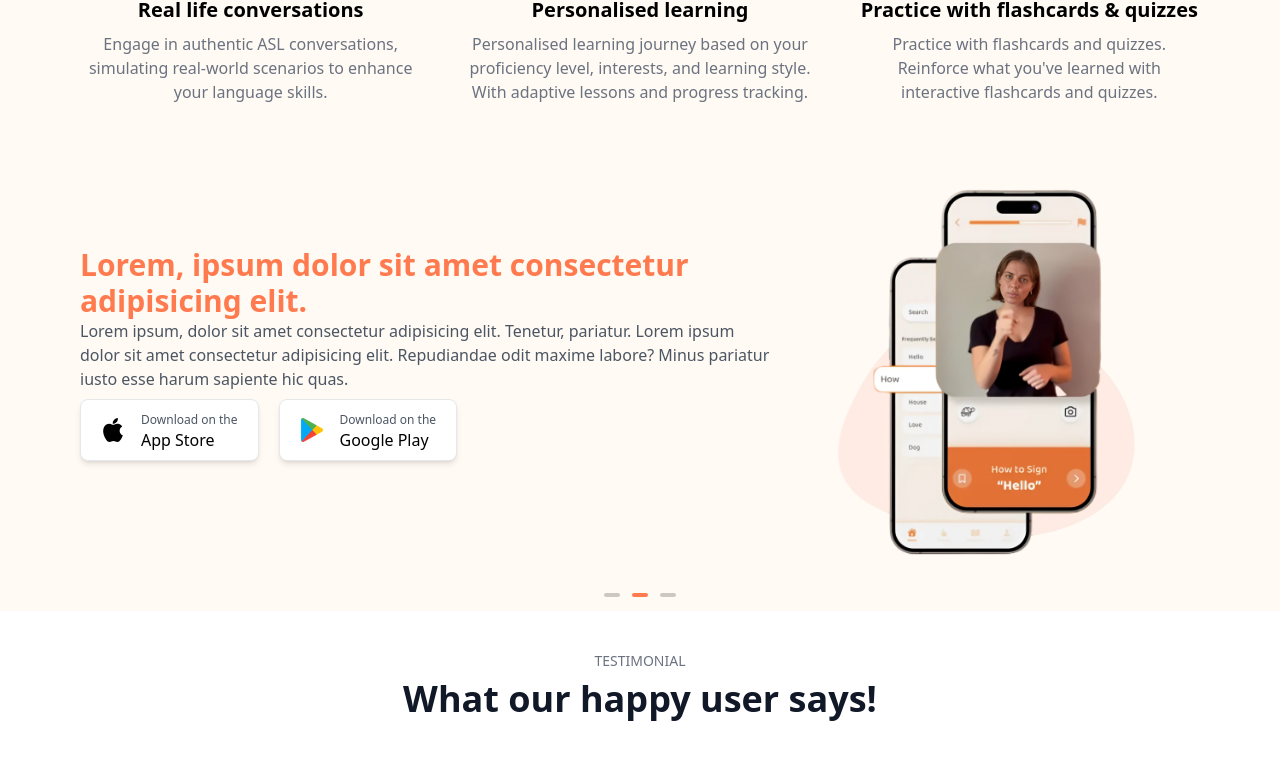
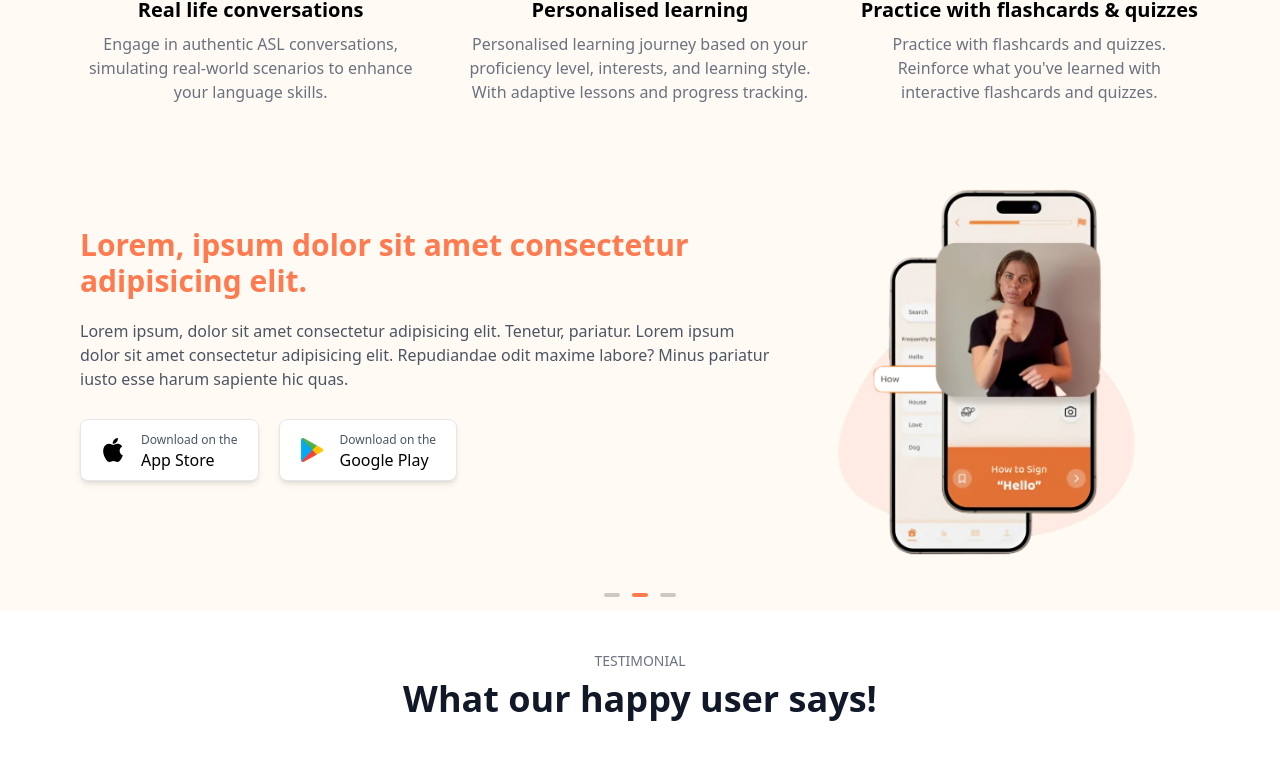
Before and after one commit to gokhanaliccii/aslingo-website, a React (Vite) app: page / in a window 1280 px wide. Shown: the part 1052-1820 px from the top of the page. Built offline with nearby package versions, Linux system fonts and the light colour scheme.

Commit message:
enhancements

```diff
--- a/src/components/features/Slide.jsx
+++ b/src/components/features/Slide.jsx
@@ -5,7 +5,7 @@ const Slide = () => {
   return (
 
     <div className=" mb-10 px-10 flex justify-center md:justify-start flex-col md:flex-row">
-        <div className=" hidden md:visible-flex  justify-center items-center flex-col md:items-baseline text-center md:text-left ">
+        <div className=" hidden md:visible-flex gap-5  justify-center items-center flex-col md:items-baseline text-center md:text-left ">
             <h2 className=" text-3xl font-bold">Lorem, ipsum dolor sit amet consectetur adipisicing elit.</h2>
             <p className=" text-gray-600">Lorem ipsum, dolor sit amet consectetur adipisicing elit. Tenetur, pariatur. Lorem ipsum dolor sit amet consectetur adipisicing elit. Repudiandae odit maxime labore? Minus pariatur iusto esse harum sapiente hic quas.</p>
             <div className=" flex justify-center sm:justify-start flex-col sm:flex-row gap-5 my-2">
--- a/src/components/footer/Footer.jsx
+++ b/src/components/footer/Footer.jsx
@@ -27,13 +27,13 @@ const Footer = () => {
             </p>
             <div className="py-3 flex items-center md:justify-start justify-center">
               <a
-                href="https://www.tiktok.com/@aslingoo"
+                href="https://www.tiktok.com/@aslingoo" target="_blank"
                 className="border-2 mr-2 rounded-full w-10 h-10 cursor-pointer flex items-center justify-center 2 hover:text-black text-white   hover:border-black :border-white "
               >
                 <FaTiktok size={"20px"} />
               </a>
               <a
-                href="https://www.instagram.com/aslingo_app/?igsh=MXR3N2QzOHlobnV3OQ%3D%3D&utm_source=qr"
+                href="https://www.instagram.com/aslingo_app/?igsh=MXR3N2QzOHlobnV3OQ%3D%3D&utm_source=qr" target="_blank"
                 className="border-2 mx-2 rounded-full w-10 h-10 cursor-pointer flex items-center justify-center 2 hover:text-black text-white   hover:border-black :border-white "
               >
                 <FiInstagram size={"20px"} />
@@ -62,7 +62,7 @@ const Footer = () => {
       </div>
 
       <p className="text-center py-5 bg-slateGray text-white">
-        ©2024 ASLingo. All rights reserved.
+        ©2024 <a href="/">ASLingo.</a> All rights reserved.
       </p>
     </footer>
   );
```
